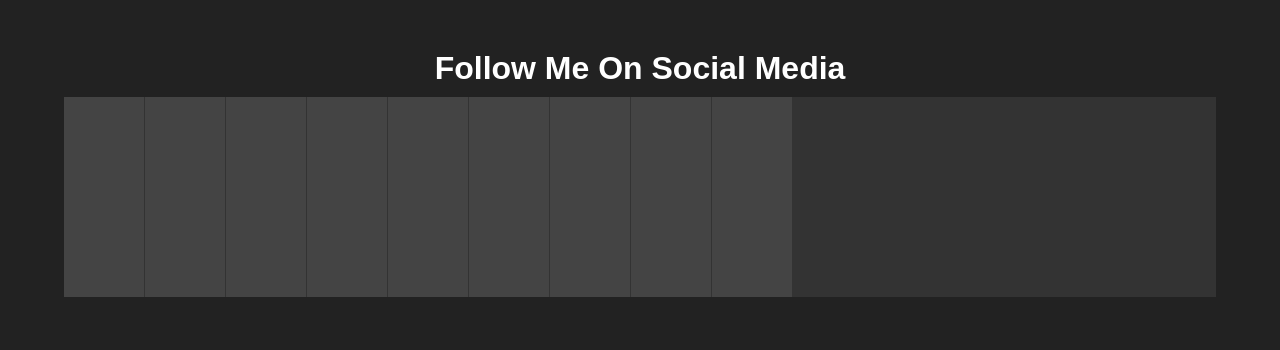
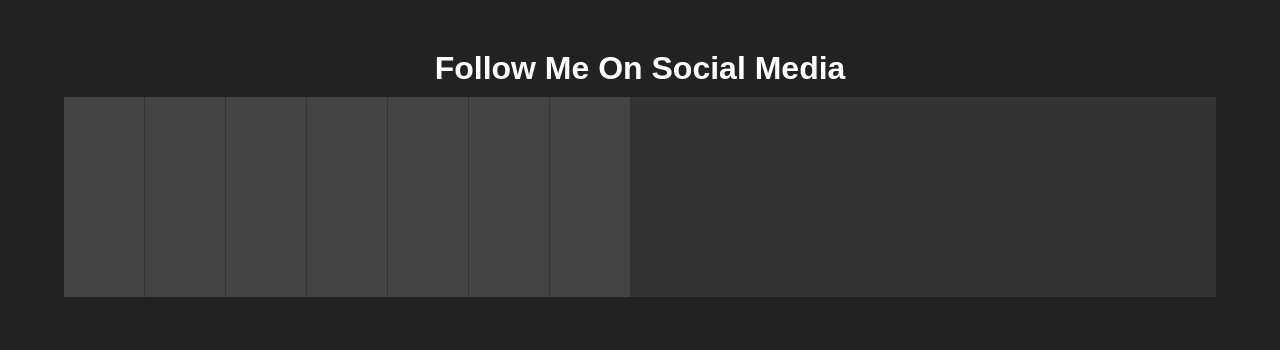
Before and after one commit to krishnanath/ResponsiveIcons, a plain HTML site: page index.html in a window 1280 px wide. Drawn offline with Linux system fonts and the light colour scheme; a web font is replaced by a local one.

Commit message:
Update index.html

```diff
--- a/index.html
+++ b/index.html
@@ -81,25 +81,7 @@
           </li>
 
 
-          //text
-           <li class="tab">
-        <div class="social instagram">
-          <a href="http://instagram.com/life_in_illusion" target="_blank">Instagram</a>
-        </div>
-        <div class="content">
-          <h1 style="color:#6dc993;">Instagram</h1>
-          <!-- <p>Follow me on Instragram for a more personal look into my life and work</p> -->
-          <li class="tab">
-            <div class="social youtube">
-              <a href="https://youtube.com/" target="_blank">Youtube</a>
-            </div>
-            <div class="content">
-              <h1 style="color:#ff0000;">YouTube</h1>
-              <!-- <p>Follow me on YouTube for tutorials with the latest technology in webv development</p> -->
-            </div>
-          </li>
 
-          //end
 
 
         </div>
```
